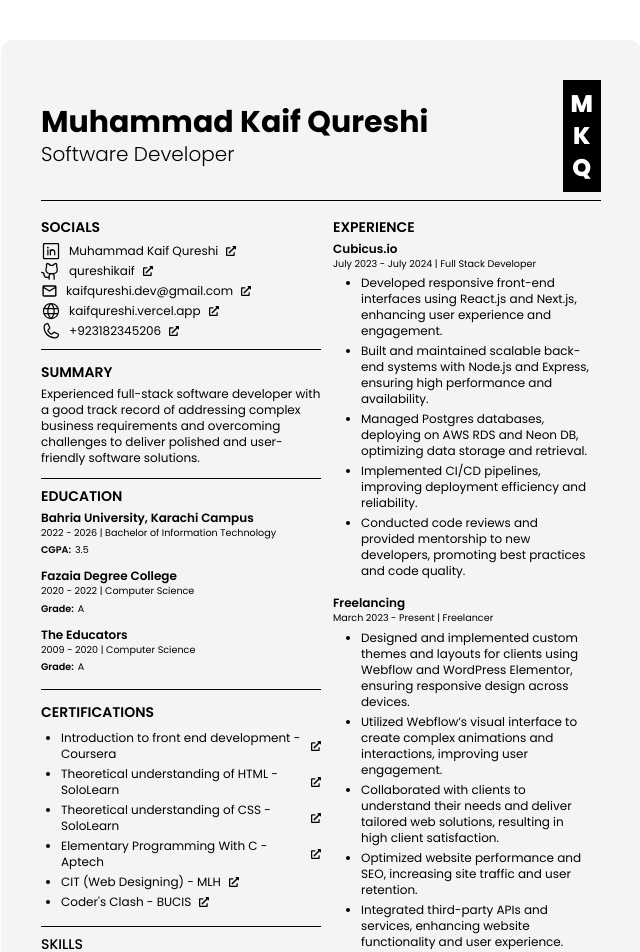
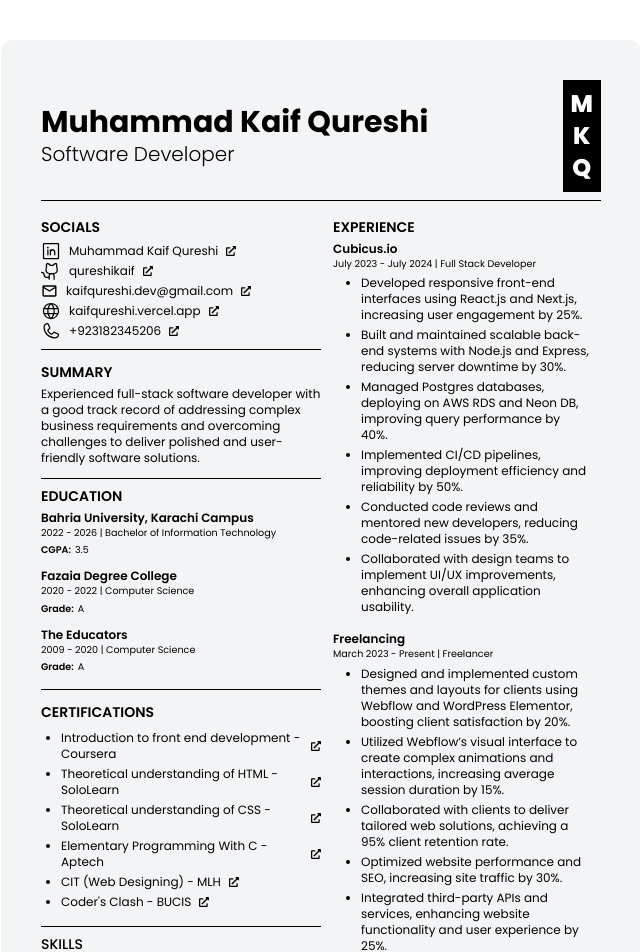
Before and after one commit to qureshikaif/my-resume, a Next.js app: page / in a window 1280 px wide. Shown: the top 952 px of the page, without its empty margins (319-959 px from the left). Built offline with nearby package versions, Linux system fonts and the light colour scheme.

Commit message:
feat: updated content and template

```diff
--- a/app/page.tsx
+++ b/app/page.tsx
@@ -176,11 +176,12 @@ const experiences = [
     date: "July 2023 - July 2024",
     designation: "Full Stack Developer",
     list: [
-      "Developed responsive front-end interfaces using React.js and Next.js, enhancing user experience and engagement.",
-      "Built and maintained scalable back-end systems with Node.js and Express, ensuring high performance and availability.",
-      "Managed Postgres databases, deploying on AWS RDS and Neon DB, optimizing data storage and retrieval.",
-      "Implemented CI/CD pipelines, improving deployment efficiency and reliability.",
-      "Conducted code reviews and provided mentorship to new developers, promoting best practices and code quality.",
+      "Developed responsive front-end interfaces using React.js and Next.js, increasing user engagement by 25%.",
+      "Built and maintained scalable back-end systems with Node.js and Express, reducing server downtime by 30%.",
+      "Managed Postgres databases, deploying on AWS RDS and Neon DB, improving query performance by 40%.",
+      "Implemented CI/CD pipelines, improving deployment efficiency and reliability by 50%.",
+      "Conducted code reviews and mentored new developers, reducing code-related issues by 35%.",
+      "Collaborated with design teams to implement UI/UX improvements, enhancing overall application usability.",
     ],
   },
   {
@@ -188,11 +189,11 @@ const experiences = [
     date: "March 2023 - Present",
     designation: "Freelancer",
     list: [
-      "Designed and implemented custom themes and layouts for clients using Webflow and WordPress Elementor, ensuring responsive design across devices.",
-      "Utilized Webflow’s visual interface to create complex animations and interactions, improving user engagement.",
-      "Collaborated with clients to understand their needs and deliver tailored web solutions, resulting in high client satisfaction.",
-      "Optimized website performance and SEO, increasing site traffic and user retention.",
-      "Integrated third-party APIs and services, enhancing website functionality and user experience.",
+      "Designed and implemented custom themes and layouts for clients using Webflow and WordPress Elementor, boosting client satisfaction by 20%.",
+      "Utilized Webflow’s visual interface to create complex animations and interactions, increasing average session duration by 15%.",
+      "Collaborated with clients to deliver tailored web solutions, achieving a 95% client retention rate.",
+      "Optimized website performance and SEO, increasing site traffic by 30%.",
+      "Integrated third-party APIs and services, enhancing website functionality and user experience by 25%.",
     ],
   },
 ];
```
